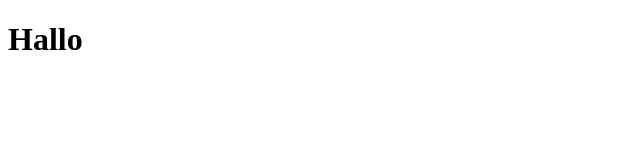
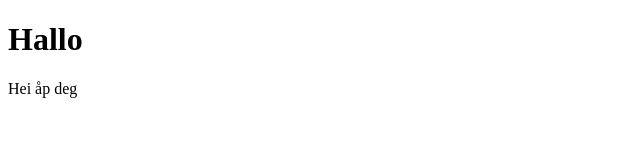
Before and after one commit to banterpanther/banterpanther.github.io, a plain HTML site: page index.html in a window 1280 px wide. Shown: the full height of the page, 0-640 px from the left. Drawn offline with Linux system fonts and the light colour scheme.

Commit message:
Lagt til avsnitt

```diff
--- a/index.html
+++ b/index.html
@@ -7,6 +7,7 @@
 <body>
 
     <h1>Hallo</h1>
+    <p>Hei åp deg</p>
 
 </body>
 </html>
```
